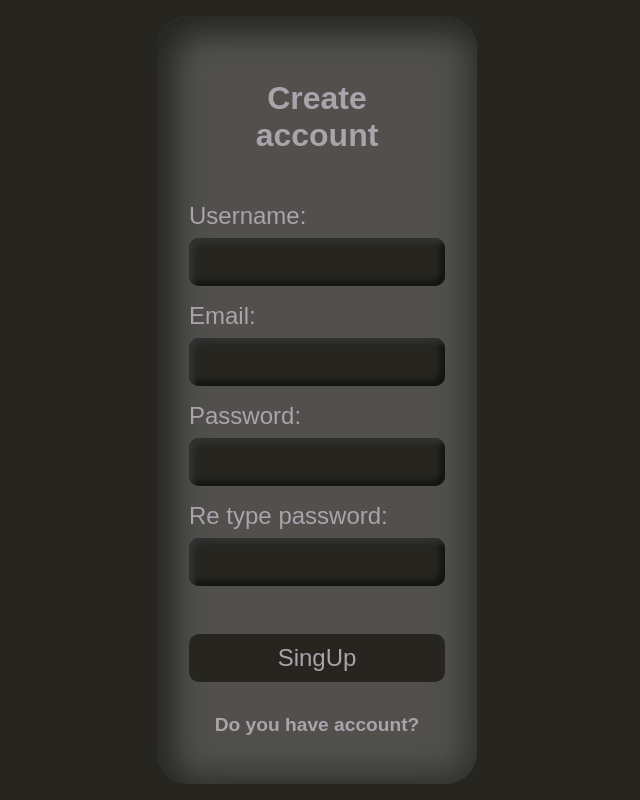
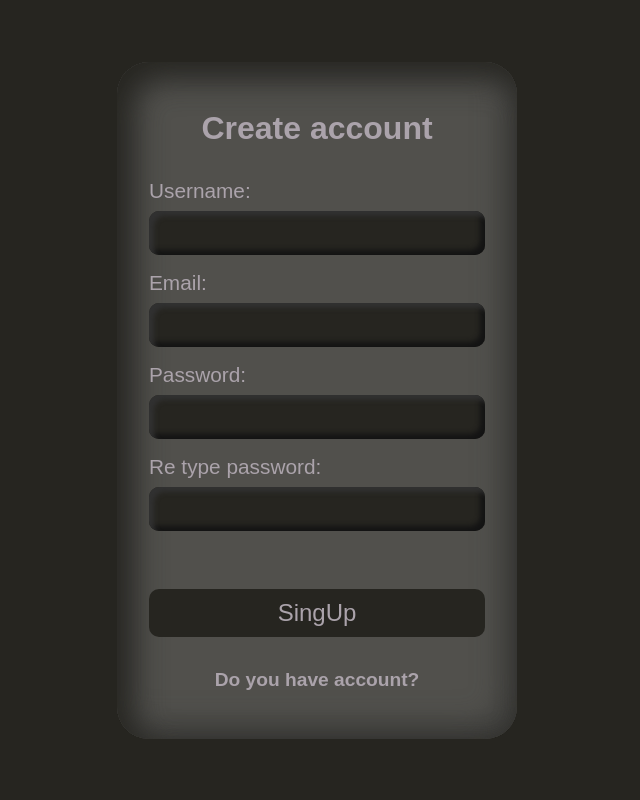
Before and after one commit to armin-bkh/React-practice, a React (Create React App) app: page / in a window 1280 px wide. Shown: the whole page, without its empty margins (323-963 px from the left). Built offline with nearby package versions, Linux system fonts and the light colour scheme; the HTML template or start-up script is replaced by a standard one.

Commit message:
pass data practice with temperature and ErrorBoundaries practice and add ErrorBoundry to MyForm.jsx and add css with ref when form is in validating

```diff
--- /dev/null
+++ b/src/ErrorBoundary.jsx
@@ -0,0 +1,27 @@
+import React, {Component} from 'react';
+
+class ErrorBoundary extends Component{
+    constructor(){
+        super();
+        this.state = {
+            hassError: false,
+            child: ''
+        }
+    }
+    static getDerivedStateFromError(err){
+        return{hassError: true}
+    }
+    static getDerivedStateFromProps(props, state){
+        return{child: props.children}
+    }
+    render(){
+        const state = this.state;
+        if(state.hassError){
+            return(
+                <h1>We have a error here</h1>
+            )
+        }
+        return( state.child )
+    }
+}
+export default ErrorBoundary;
--- a/src/MyForm.jsx
+++ b/src/MyForm.jsx
@@ -1,12 +1,16 @@
 import React, {Component} from 'react';
 import { BrowserRouter as Router, Link } from 'react-router-dom';
 import SignUp from './SignUpComponent';
+import ErrorBoundary from './ErrorBoundary';
 import './MyForm.scss';
 
 class MyForm extends Component{
     constructor(props){
         super(props);
         // this.signupComponent = React.createRef();
+        this.state = {
+            error: "ali"
+        }
     }
     // submitHandler = (e) =>{
     //     e.preventDefault();
@@ -14,11 +18,12 @@ class MyForm extends Component{
     // }
     render(){
         return(
+            <ErrorBoundary>
             <form>
                 <header className="signupHeader">
                     <h1 className="title">Create account</h1>
                 </header>
-                <SignUp ref={this.signupComponent}/>
+                <SignUp ref={this.signupComponent} />
                 {/* <SignUp ref={this.signupComponent}/> */}
                 {/* <button className="btn" type="submit" onClick={this.submitHandler}>SingUp</button> */}
                 <footer className="signupFooter">
@@ -27,6 +32,7 @@ class MyForm extends Component{
                     </Router>
                 </footer>
             </form>
+            </ErrorBoundary>
         )
     }
 }
--- a/src/MyForm.scss
+++ b/src/MyForm.scss
@@ -21,7 +21,7 @@ body{
     align-items: center;
 }
 form{
-    width: 25%;
+    width: 25rem;
     padding: 2rem;
     color: $textfore;
     background-color: rgba($formbg, .2);
@@ -33,7 +33,7 @@ form{
     font-family: sans-serif;
 
     .signupHeader{
-        padding: 2rem 1rem;
+        padding: 1rem;
         text-align: center;
 
         .title{
@@ -45,7 +45,7 @@ form{
     .signUp{
 
         .lbl, .inp{
-            font-size: 1.5rem;
+            font-size: 1.3rem;
             display: block;
         }
         .lbl{
@@ -63,9 +63,12 @@ form{
                         inset -5px -5px 5px rgb(20, 20, 20);
         }
         .message{
-            display: inline-block;
+            display: block;
             margin: .5rem 0 0;
             font-weight: bold;
+            font-size: .8rem;
+            position: relative;
+            height: 10px;
         }
         .btn{
             font-size: 1.5rem;
@@ -76,7 +79,7 @@ form{
             background-color: $bodybg;
             width: 100%;
             border-radius: 10px;
-            margin: 3rem 0 1rem;
+            margin: 2.5rem 0 1rem;
             color: $textfore;
         }
     }
--- a/src/SignUpComponent.jsx
+++ b/src/SignUpComponent.jsx
@@ -5,36 +5,50 @@ class SignUp extends Component{
     constructor(props){
     super(props);
     this.state = {
-        inputnameRef: React.createRef(),
-        inputemailRef: React.createRef(),
-        inputpassword: React.createRef(),
-        inputrepassword: React.createRef(),
-        err: React.createRef()
+        nameinpRef : React.createRef(),
+        emailinpRef: React.createRef(),
+        passwordinpRef: React.createRef(),
+        repasswordinpRef: React.createRef(),
+        mess: React.createRef(),
+        error: 1
         }
     }
     submitHandler = (e) =>{
         // e.preventDefault();
         e.preventDefault();
-        const errmessage = this.state.err;
-        const nameval = this.state.inputnameRef.current.getValue();
-        const emailval = this.state.inputemailRef.current.getValue();
-        const passwordval = this.state.inputpassword.current.getValue();
-        const repasswordval = this.state.inputrepassword.current.getValue();
-        if(!nameval || !emailval || !passwordval || !repasswordval){
-            errmessage.current.innerHTML = "You must fill all inputs";
-        } else if(passwordval !== repasswordval){
-            errmessage.current.innerHTML = "Password inputs must be exactly the same";
-        } else errmessage.current.innerHTML = "";
+        const nameinpval = this.state.nameinpRef.current;
+        const emailinpval = this.state.emailinpRef.current;
+        const passinpval = this.state.passwordinpRef.current;
+        const repassinpval = this.state.repasswordinpRef.current;
+        const message = this.state.mess.current;
+        let inps = [nameinpval, emailinpval, passinpval, repassinpval]
+        if(!inps[0].getValue() || !inps[1].getValue() || !inps[2].getValue() || !inps[3].getValue()){
+            message.innerHTML = "You must fill all inputs";
+            for(let i = 0; i < inps.length; i++){
+                inps[i].changeBorderHandler("2px dashed #797878");
+            }
+        } else if(passinpval.getValue() !== repassinpval.getValue()){
+            message.innerHTML = "re type password must be same with password";
+            for(let i = 0; i < inps.length; i++){
+                if(inps[i] !== repassinpval) inps[i].changeBorderHandler("none");
+                else inps[i].changeBorderHandler("2px dashed #797878")
+            }
+        } else {
+            message.innerHTML = "";
+            for(let i = 0; i < inps.length; i++){
+                inps[i].changeBorderHandler("none");
+            }
+        }
     }
     render(){
         const state = this.state;
         return(
             <article className="signUp">
-                <SignUpinp ref={state.inputnameRef} name="Uname" id="Username" type="text" HTMLFor="Username" lbl="Username"/>
-                <SignUpinp ref={state.inputemailRef} name="Email" id="Email" type="email" HTMLFor="Email" lbl="Email" />
-                <SignUpinp ref={state.inputpassword} name="Password" id="Password" type="password" HTMLFor="Password" lbl="Password" />
-                <SignUpinp ref={state.inputrepassword} name="Repass" id="Repass" type="password" HTMLFor="Repass" lbl="Re type password" />
-                <span className="message" ref={state.err}></span>
+                <SignUpinp ref={state.nameinpRef} name="Uname" id="Username" type="text" HTMLFor="Username" lbl="Username"/>
+                <SignUpinp ref={state.emailinpRef} name="Email" id="Email" type="email" HTMLFor="Email" lbl="Email" />
+                <SignUpinp ref={state.passwordinpRef} name="Password" id="Password" type="password" HTMLFor="Password" lbl="Password" />
+                <SignUpinp ref={state.repasswordinpRef} name="Repass" id="Repass" type="password" HTMLFor="Repass" lbl="Re type password" />
+                <span className="message" ref={state.mess}></span>
                 <button className="btn" type="submit" onClick={this.submitHandler}>SingUp</button>
             </article>
         )
--- a/src/SingUpinpComponent.jsx
+++ b/src/SingUpinpComponent.jsx
@@ -26,9 +26,13 @@ class SignUpinp extends Component {
     this.setState({
         value: e.target.value
     });
+    this.state.ref.current.style.border = "none";
   }
   getValue = () =>{
     return this.state.ref.current.value;
+  }
+  changeBorderHandler = (color) =>{
+    this.state.ref.current.style.border = color;
   }
   render() {
     const state = this.state;
--- a/src/Test1.jsx
+++ b/src/Test1.jsx
@@ -1,4 +1,3 @@
-import exp from 'constants';
 import React, {Component} from 'react';
 
 
```
Also changed, not shown: src/ErrorBountry.js (+4 -4 lines), src/Temperature.js (+53 -18 lines), src/TemperatureInput.js (+44 -22 lines).
